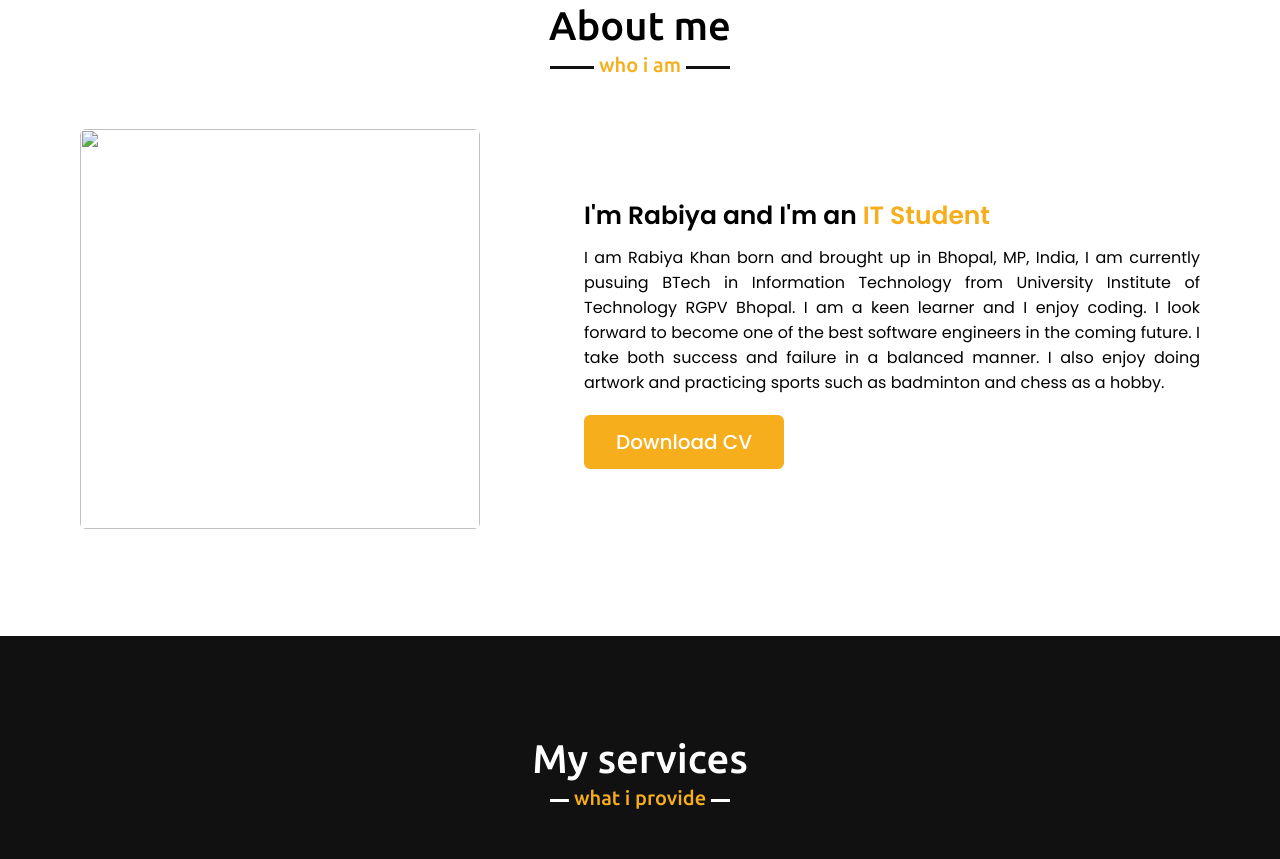
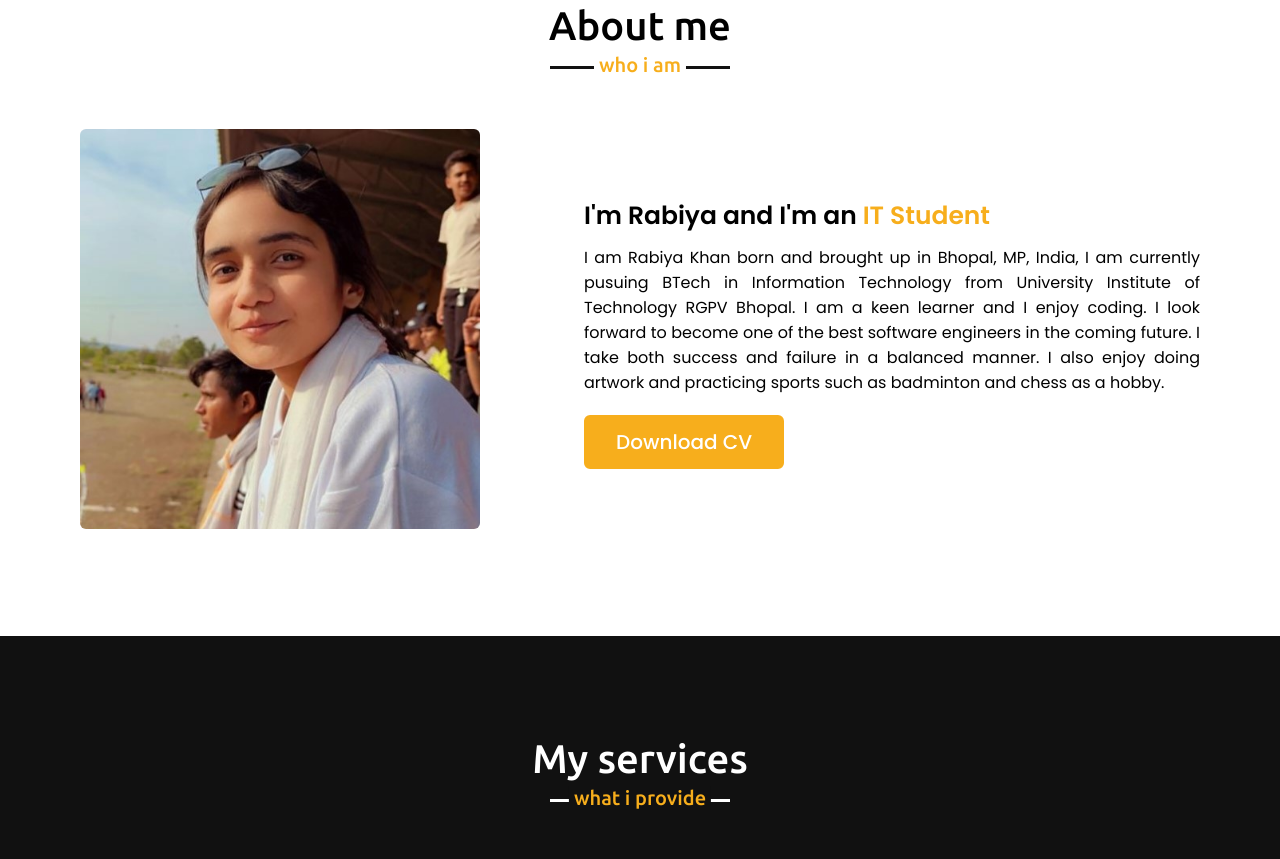
Before and after one commit to RabiyaKhann/CodeClause_project_PortfolioWebsite, a plain HTML site: page index.html in a window 1280 px wide. Shown: the part 897-1756 px from the top of the page. Drawn offline with nearby package versions, Linux system fonts and the light colour scheme; a script that the page names is missing; files whose address does not match are found by name.

Commit message:
Update index.html

```diff
--- a/index.html
+++ b/index.html
@@ -49,7 +49,7 @@
             <h2 class="title">About me</h2>
             <div class="about-content">
                 <div class="column left">
-                    <img src="images/profilepr.jpg" alt="">
+                    <img src="profilepr.jpg" alt="">
                 </div>
                 <div class="column right">
                     <div class="text">I'm Rabiya and I'm an <span class="typing-2">IT Student</span></div>
```
